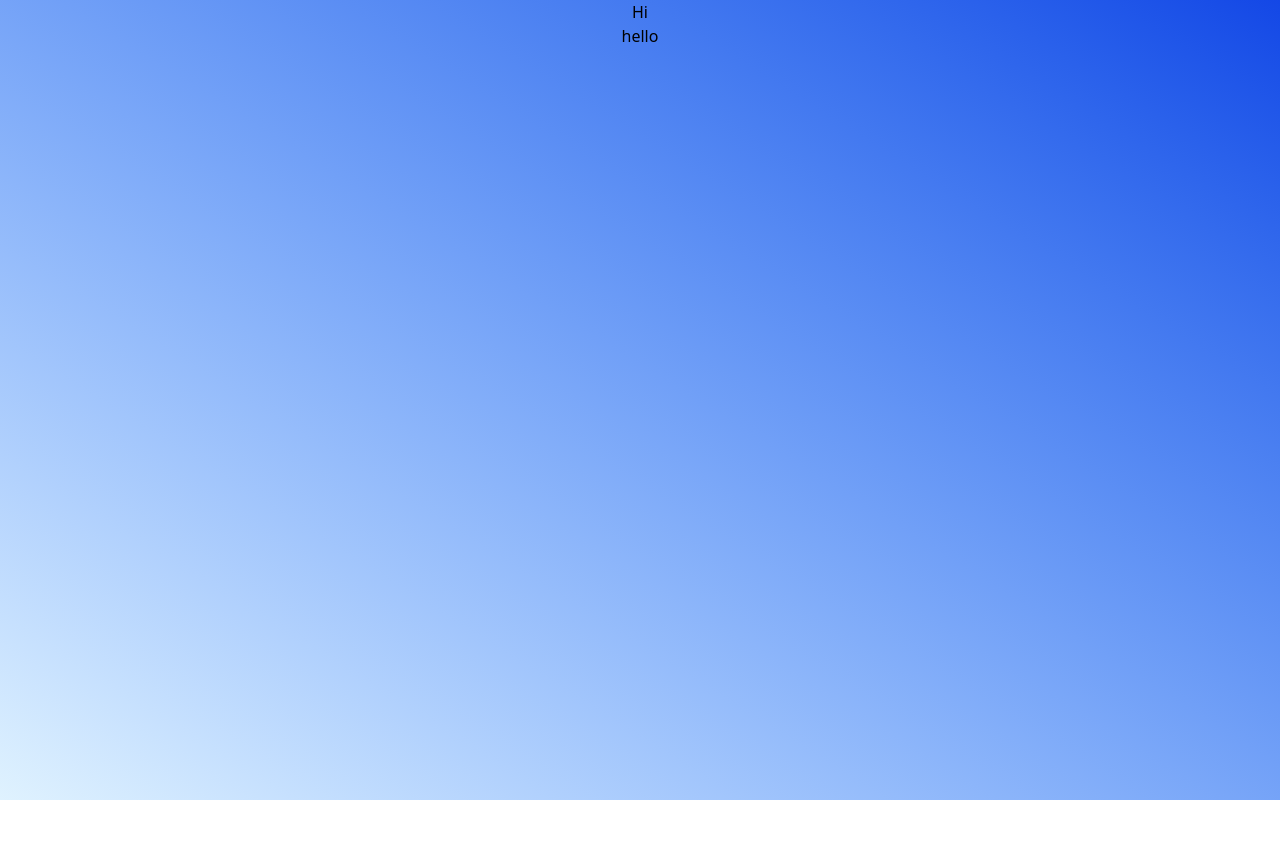
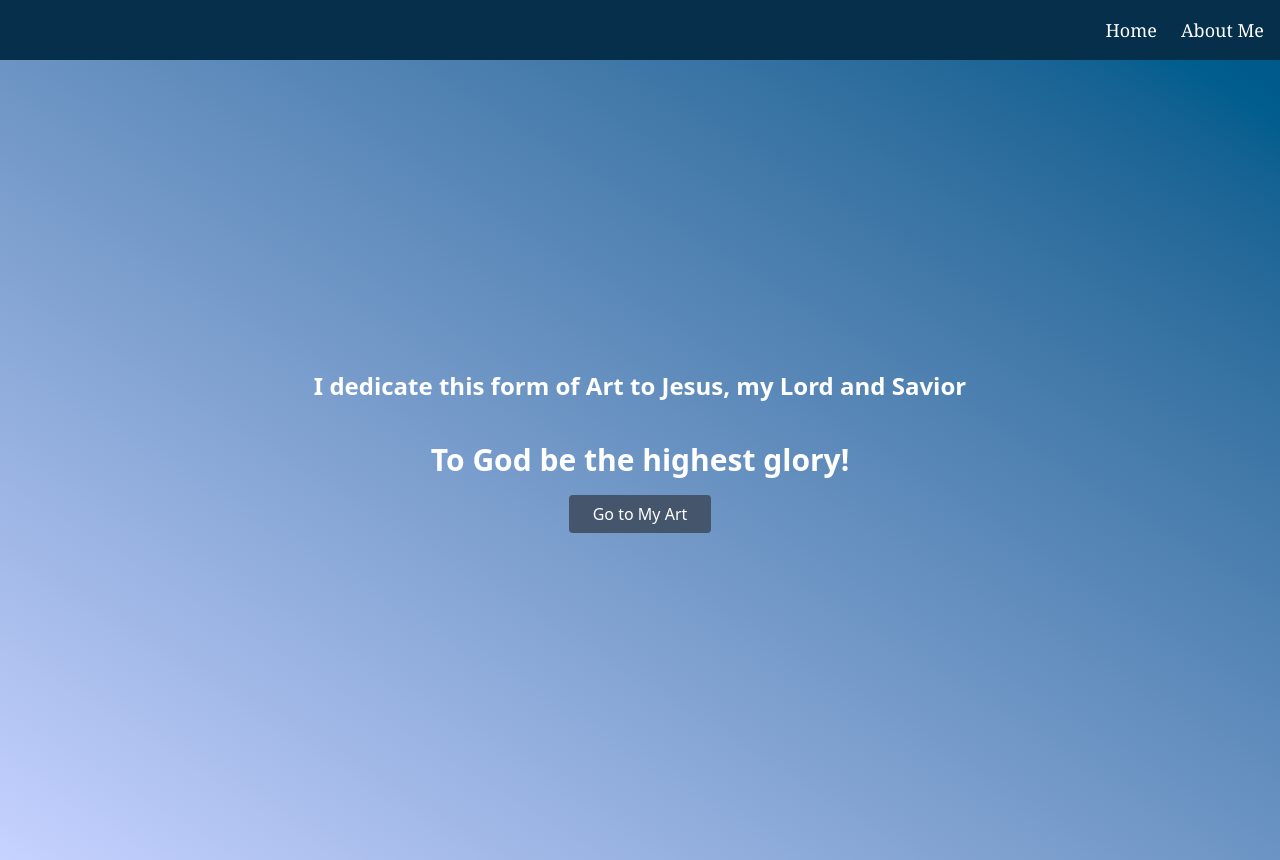
Before and after one commit to Liooouu/Art, a React (Vite) app in the folder my-artwork/: page /welcome in a window 1280 px wide. Before the commit the page ends 800 px from the top, so only its background shows below. Built offline with nearby package versions, Linux system fonts and the light colour scheme.

Commit message:
40% progress

```diff
--- a/my-artwork/Components/Navbar.jsx
+++ b/my-artwork/Components/Navbar.jsx
@@ -1,9 +1,16 @@
+import {Link} from "react-router-dom"
+
 export const Navbar = () => {
     return (
-        <>
-        <div>
-
-        </div>
-        </>
-    )
-}
+        <nav className="flex justify-end bg-sky-950 p-4">
+            <ul className="flex space-x-6 text-white text-lg font-serif">
+                <li>
+                    <Link to="/home">Home</Link>
+                </li>
+                <li>
+                    <Link to="/about">About Me</Link>
+                </li>
+            </ul>
+        </nav>
+    );
+};
--- a/my-artwork/Pages/ArtPage.jsx
+++ b/my-artwork/Pages/ArtPage.jsx
@@ -1,7 +1,7 @@
 export const ArtPage = () => {
     return (
         <>
-        <div className="min-h-screen text-center bg-gradient-to-tr from-sky-100 to-blue-700">
+        <div className="min-h-screen text-center bg-gradient-to-tr from-indigo-100 to-sky-700">
             <h1 className="">
                 Hi
             </h1>
--- /dev/null
+++ b/my-artwork/Pages/WelcomePage.jsx
@@ -0,0 +1,27 @@
+import { Navbar } from "../Components/Navbar";
+import { Link } from "react-router-dom";
+
+export const WelcomePage = () => {
+  return (
+    <>
+      <Navbar />
+      <div className="min-h-screen bg-gradient-to-tr from-indigo-200 to-sky-800 flex flex-col items-center justify-center text-center px-4">
+        <h1 className="text-xl md:text-2xl font-semibold text-white mb-4">
+          I dedicate this form of Art to Jesus, my Lord and Savior
+        </h1>
+
+        <div className="p-6">
+          <h2 className="text-3xl font-bold text-white mb-6">
+            To God be the highest glory!
+          </h2>
+          <Link
+            to="/art"
+            className="bg-slate-600 text-white px-6 py-2 rounded hover:bg-blue-700 transition"
+          >
+            Go to My Art
+          </Link>
+        </div>
+      </div>
+    </>
+  );
+};
--- a/my-artwork/package.json
+++ b/my-artwork/package.json
@@ -13,6 +13,7 @@
     "@tailwindcss/vite": "^4.1.11",
     "react": "^19.1.0",
     "react-dom": "^19.1.0",
+    "react-router-dom": "^7.7.1",
     "tailwindcss": "^4.1.11"
   },
   "devDependencies": {
--- a/my-artwork/src/App.jsx
+++ b/my-artwork/src/App.jsx
@@ -1,12 +1,41 @@
 import { ArtPage } from "../Pages/ArtPage"
 import { Navbar } from "../Components/Navbar"
+import {BrowserRouter as Router, Routes, Route} from "react-router-dom"
+import { Link } from "react-router-dom";
+import { WelcomePage } from "../Pages/WelcomePage";
+
+
+export const Home = () => {
+  return (
+    <>
+      <div className="p-6 text-center">
+        <h1 className="text-3xl font-bold mb-6">GEARTS+ - Art Appreciation</h1>
+        <Link
+          to="/welcome"
+          className="bg-blue-600 text-white px-6 py-2 rounded hover:bg-blue-700 transition"
+        >
+          Start
+        </Link>
+      </div>
+    </>
+  );
+};
+
 
 function App() {
 
   return (
  <>
- <ArtPage />
- <Navbar />
+ <Router>
+
+ <Routes>
+  <Route path="/" element={<Home/>} />
+  <Route path="/home" element={<Home/>} />
+  <Route path="/art" element={<ArtPage />} />
+  <Route path="/welcome" element={<WelcomePage />} />
+ </Routes>
+ </Router>
+
  </>
   )
 }
```
Also changed, not shown: 1 other file (tests, documents, lock files or other folders).
